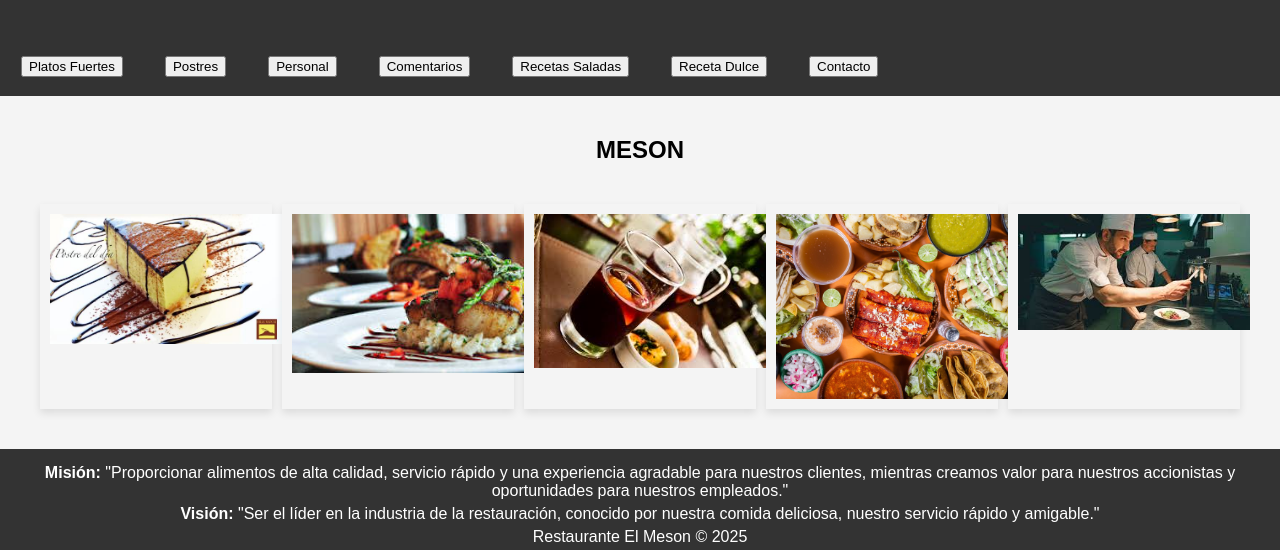
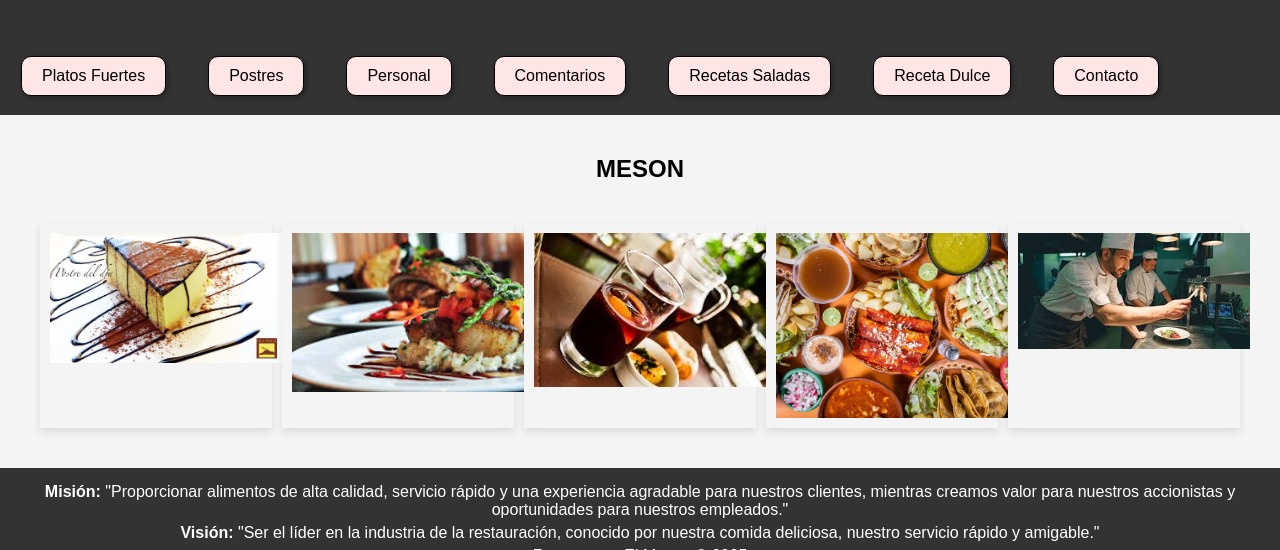
Before and after one commit to Santos23231/practica1, a plain HTML site: page index.html in a window 1280 px wide. Shown: the part 83-633 px from the top of the page. Drawn offline with Linux system fonts and the light colour scheme.

Commit message:
Update index.html

```diff
--- a/index.html
+++ b/index.html
@@ -88,6 +88,19 @@
         .gallery-item:hover {
             transform: scale(1.05);
         }
+        .buttons a button {
+            background-color: #ffe6e6;
+            border: 1px solid #000;
+            border-radius: 10px;
+            padding: 10px 20px;
+            font-size: 16px;
+            cursor: pointer;
+            box-shadow: 2px 2px 5px rgba(0, 0, 0, 0.3);
+            transition: transform 0.2s;
+        }
+        .buttons a button:hover {
+            transform: translateY(-2px);
+        }
     </style>
 </head>
 <body>
```
